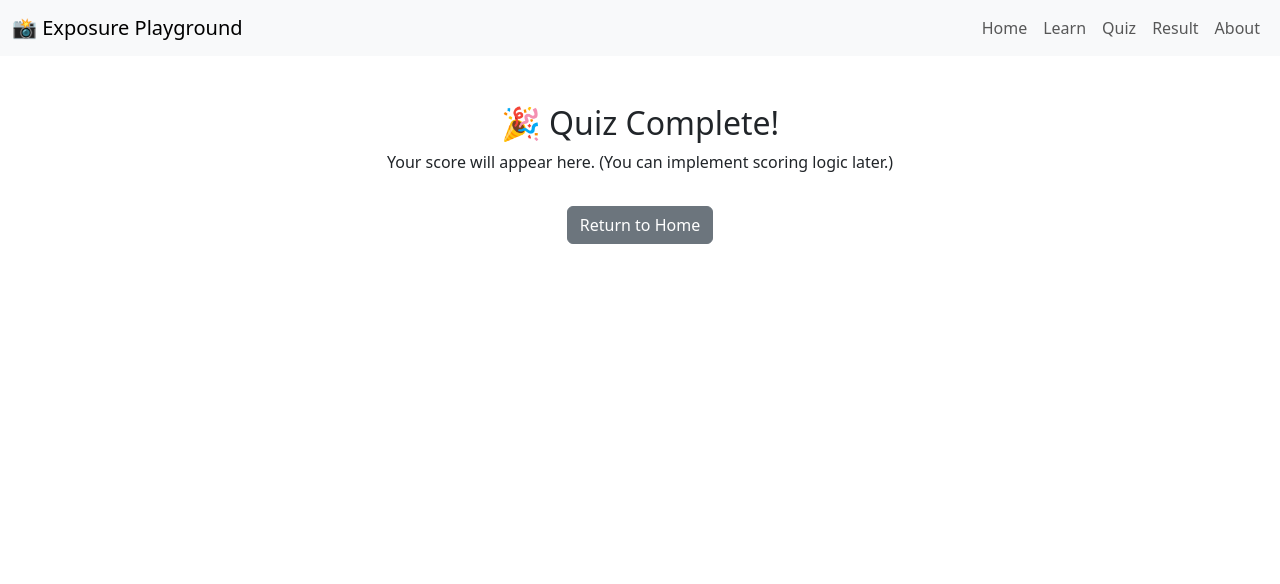
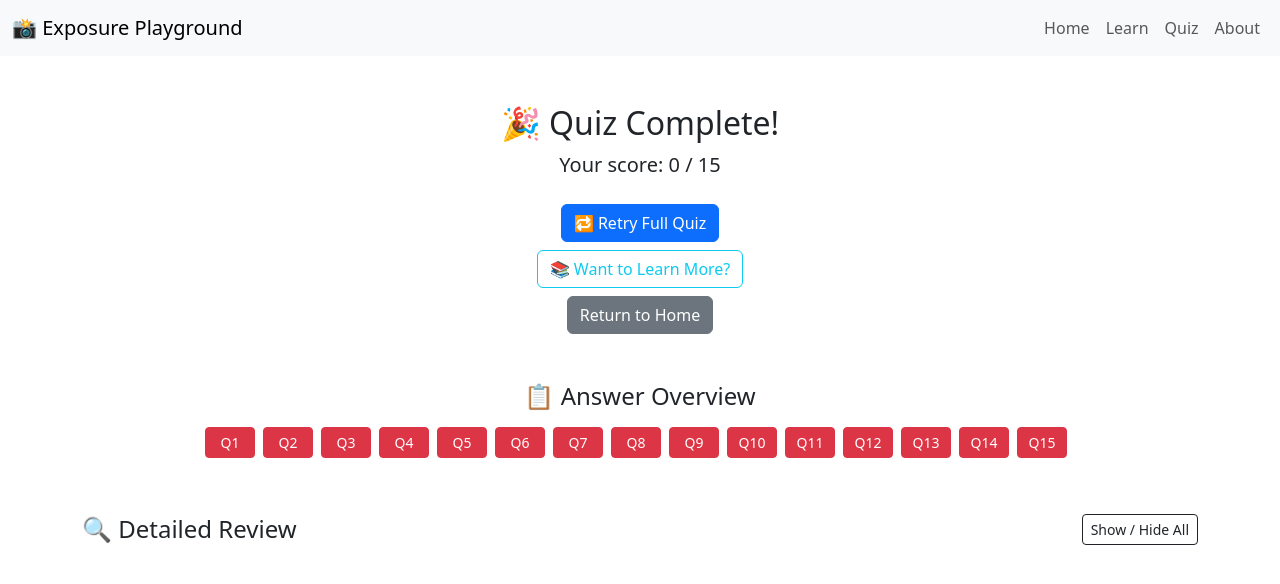
Before and after one commit to xxanxnie/Exposure-Playground, a Flask app: page /result in a window 1280 px wide. Shown: the top 584 px of the page. Run offline with Flask 3, Linux system fonts and the light colour scheme.

Commit message:
implement detailed answer review page: score display, question status, collapsible explanations

```diff
--- a/app.py
+++ b/app.py
@@ -66,15 +66,24 @@ def quiz_page(question_id):
 
 @app.route("/result")
 def result():
-    log_event("Reached quiz result page")
+	# log_event("Reached quiz result page")
     answers = session.get("answers", [])
-    score = sum(
-        1 for idx, user_ans in enumerate(answers)
-        if idx < len(quiz) and user_ans == quiz[idx]["answer"]
-    )
+    all_questions = []
+
+    for idx, q in enumerate(quiz):
+        user_ans = answers[idx] if idx < len(answers) else None
+        all_questions.append({
+            "prompt": q["prompt"],
+            "user_answer": user_ans,
+            "correct_answer": q["answer"],
+            "explanation": q.get("explanation", "")
+        })
+
+    score = sum(1 for q in all_questions if q["user_answer"] == q["correct_answer"])
     total = len(quiz)
-    session.pop("answers", None)
-    return render_template("result.html", score=score, total=total)
+
+    return render_template("result.html", score=score, total=total, all_questions=all_questions)
+
 
 @app.route("/log_event", methods=["POST"])
 def log_event_api():
--- a/templates/navbar.html
+++ b/templates/navbar.html
@@ -18,9 +18,9 @@
 					<li class="nav-item">
 						<a class="nav-link" href="/quiz/1">Quiz</a>
 					</li>
-					<li class="nav-item">
+					<!-- <li class="nav-item">
 						<a class="nav-link" href="/result">Result</a>
-					</li>
+					</li> -->
 					<li class="nav-item">
 						<a class="nav-link" href="/about">About</a>
 					</li>
--- a/templates/result.html
+++ b/templates/result.html
@@ -1,19 +1,91 @@
 <!DOCTYPE html>
 <html lang="en">
+
 <head>
     <meta charset="UTF-8">
-    <title>Quiz Result</title>
+    <title>Quiz Report</title>
     <link href="https://cdn.jsdelivr.net/npm/bootstrap@5.3.0/dist/css/bootstrap.min.css" rel="stylesheet">
+    <style>
+        .question-summary a {
+            width: 50px;
+        }
+    </style>
 </head>
+
 <body>
     {% include "navbar.html" %}
 
     <div class="container mt-5 text-center">
         <h2>🎉 Quiz Complete!</h2>
-        <p>Your score will appear here. (You can implement scoring logic later.)</p>
-        <a class="btn btn-secondary mt-3" href="/">Return to Home</a>
+        <p class="lead">Your score: <strong>{{ score }} / {{ total }}</strong></p>
+
+        <div class="mt-4 d-flex flex-column align-items-center gap-2">
+            <a class="btn btn-primary w-40" href="/quiz/1">🔁 Retry Full Quiz</a>
+            <a class="btn btn-outline-info w-40" href="/about">📚 Want to Learn More?</a>
+            <a class="btn btn-secondary w-40" href="/">Return to Home</a>
+        </div>
+    </div>
+
+    <div class="container mt-5 text-center">
+        <h4>📋 Answer Overview</h4>
+        <div class="question-summary d-flex flex-wrap justify-content-center mt-3">
+            {% for item in all_questions %}
+            <a href="#q{{ loop.index }}" class="btn btn-sm me-2 mb-2
+            {% if item.user_answer == item.correct_answer %}
+              btn-success
+            {% else %}
+              btn-danger
+            {% endif %}">
+                Q{{ loop.index }}
+            </a>
+            {% endfor %}
+        </div>
+    </div>
+
+    <div class="container mt-5 text-start">
+        <div class="d-flex justify-content-between align-items-center">
+            <h4 class="mb-0">🔍 Detailed Review</h4>
+            <button class="btn btn-outline-dark btn-sm" type="button" data-bs-toggle="collapse"
+                data-bs-target="#reviewCollapse" aria-expanded="false" aria-controls="reviewCollapse">
+                Show / Hide All
+            </button>
+        </div>
+
+        <div class="collapse mt-3" id="reviewCollapse">
+            <ul class="list-group mt-3">
+                {% for item in all_questions %}
+                <li class="list-group-item">
+                    <div class="d-flex justify-content-between align-items-center">
+                        <h5 id="q{{ loop.index }}">
+                            Q{{ loop.index }}
+                            {% if item.user_answer == item.correct_answer %}
+                            <span class="text-success">✅ Correct</span>
+                            {% else %}
+                            <span class="text-danger">❌ Incorrect</span>
+                            {% endif %}
+                        </h5>
+                        <button class="btn btn-sm btn-outline-secondary" type="button" data-bs-toggle="collapse"
+                            data-bs-target="#collapse{{ loop.index }}" aria-expanded="false"
+                            aria-controls="collapse{{ loop.index }}">
+                            📖 View
+                        </button>
+                    </div>
+
+                    <div class="collapse mt-2" id="collapse{{ loop.index }}">
+                        <p><strong>{{ item.prompt }}</strong></p>
+                        <p>Your answer: <strong>{{ item.user_answer }}</strong> |
+                            Correct answer: <strong>{{ item.correct_answer }}</strong></p>
+                        {% if item.explanation %}
+                        <div><em>Explanation:</em> {{ item.explanation }}</div>
+                        {% endif %}
+                    </div>
+                </li>
+                {% endfor %}
+            </ul>
+        </div>
     </div>
 
     <script src="https://cdn.jsdelivr.net/npm/bootstrap@5.3.0/dist/js/bootstrap.bundle.min.js"></script>
 </body>
+
 </html>
```
Also changed, not shown: data/quiz.json (+93 -35 lines), 1 other file.
